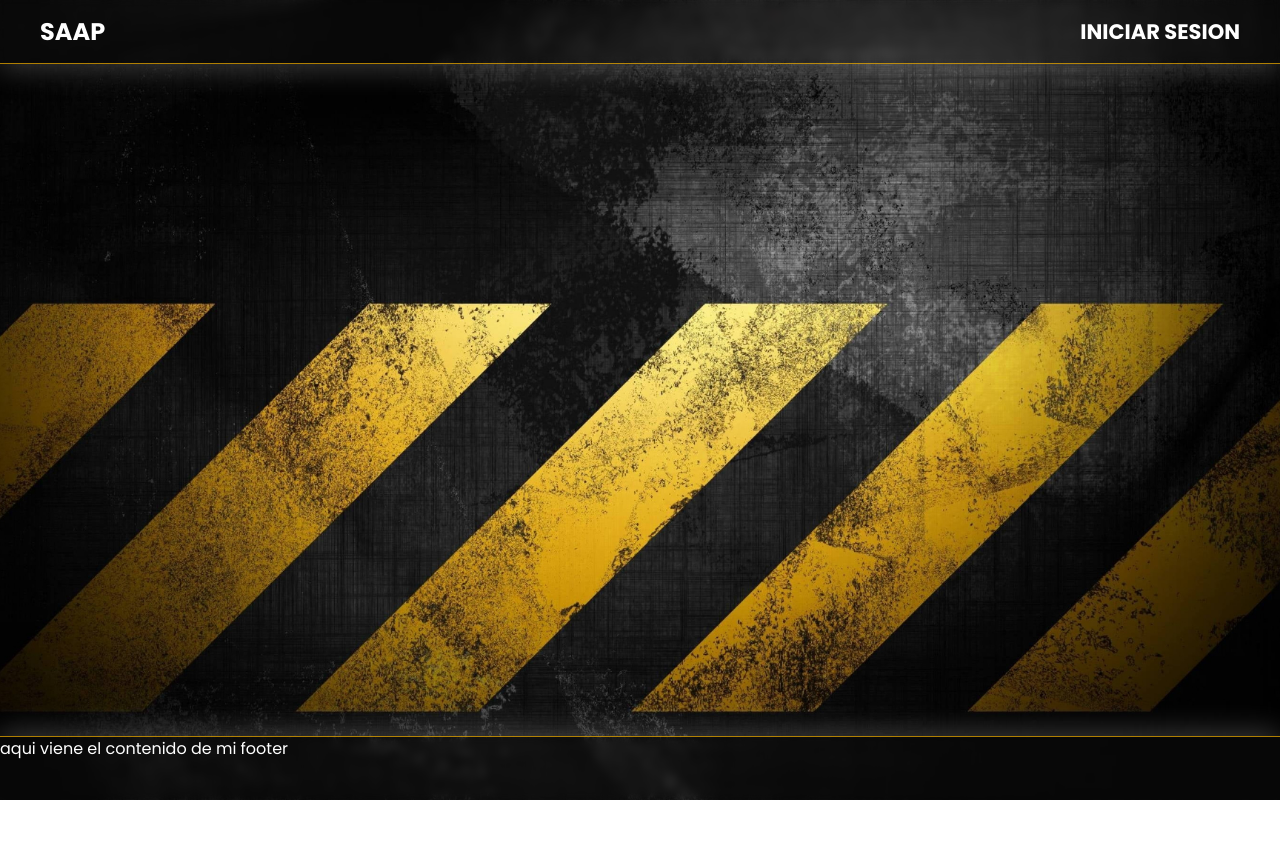
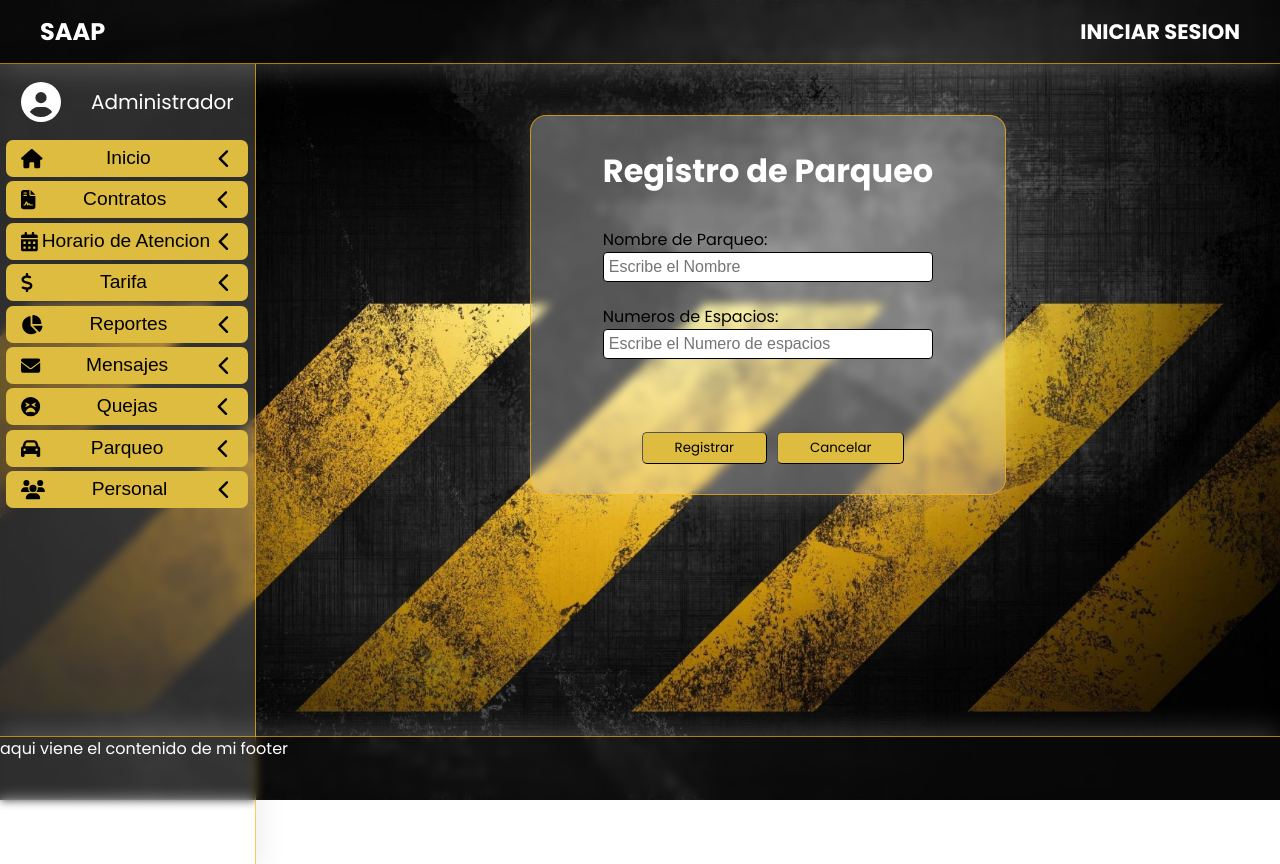
Before and after one commit to soft-e/saap, a React (Vite) app in the folder frontend/: page /parqueo in a window 1280 px wide. Before the commit the page ends 800 px from the top, so only its background shows below. Built offline with nearby package versions, Linux system fonts and the light colour scheme.

Commit message:
Registro de Parqueo Form

```diff
--- a/frontend/src/App.jsx
+++ b/frontend/src/App.jsx
@@ -5,6 +5,7 @@ import LoginPage from "./pages/LoginPage";
 import Footer from "./components/Footer";
 import AdminPage from "./pages/AdminPage";
 import PersonalPage from "./pages/PersonalPage";
+import Parqueo from "./pages/Parqueo";
 import './App.css'
 
 function App() {
@@ -18,10 +19,11 @@ function App() {
         <Route path="/login" element={<LoginPage/>} />
         <Route path="/admin" element={<AdminPage/>}/>
         <Route path="/personal" element={<PersonalPage/>}/>
+        <Route path="/parqueo" element={<Parqueo/>}/>
       </Routes>
       <Footer/>
     </div>
   );
-};
+}
 
 export default App;
--- /dev/null
+++ b/frontend/src/assets/css/Parqueo.css
@@ -0,0 +1,60 @@
+@import url('https://fonts.googleapis.com/css2?family=Poppins:wght@100;200;300;400;500;600;700;800;900&display=swap');
+@import url('https://fonts.googleapis.com/css2?family=Libre+Baskerville:wght@400;700&display=swap');
+
+#titulo{
+  text-align: center;
+  padding-top: 2%;
+
+}
+.formulario{
+  padding-top: 4%;
+  display: flex;
+  justify-content: center;
+}
+
+.formulario #input{
+  color: black;
+  display: flex;
+  flex-direction: column;
+  padding-bottom: 7%;
+}
+
+.formulario #login h1{
+  color: black;
+}
+#formulario{
+  padding: 3% 7%;
+  /* From https://css.glass */
+  background: rgba(255, 255, 255, 0.281);
+  border-radius: 16px;
+  box-shadow: 0 4px 30px rgba(255, 255, 255, 0.164);
+  backdrop-filter: blur(5px);
+  -webkit-backdrop-filter: blur(5px);
+  border: 1px solid rgba(251, 181, 0, 0.69);
+}
+#formulario h1{
+  padding-bottom: 10%;
+}
+.espacioBoton{
+  padding-top: 15%;
+  display: flex;
+  justify-content: center;
+}
+
+.botonInicioSesion{
+  display: flex;
+  justify-content: center;
+  padding: 5px 32px;
+  font-family: 'Poppins', sans-serif;
+  background-color:#debc40;
+  border-width: 1px;
+  margin-left: 10px;
+  border-radius: 5px;
+}
+.formulario #inputText{
+  border: 1px solid black;
+  border-radius: 4px;
+  padding: 5px 0px;
+  text-indent: 5px;
+  font-size:medium;
+}
--- /dev/null
+++ b/frontend/src/pages/Parqueo.jsx
@@ -0,0 +1,42 @@
+import "../assets/css/Parqueo.css";
+import {Formik} from "formik";
+import ButtonBoxAdmin from "../components/ButtonBoxAdmin";
+
+function Parqueo(){
+  return (
+    <>
+      <ButtonBoxAdmin/>
+      <div className="formulario" >
+      <form action="" id="formulario">
+        <h1>Registro de Parqueo</h1>
+        <div id="input">
+          <label htmlFor=""> Nombre de Parqueo:</label>
+          <input
+          type="text"
+          id="inputText"
+          placeholder="Escribe el Nombre"
+          />
+        </div>
+        <div id="input">
+          <label htmlFor=""> Numeros de Espacios:</label>
+          <input
+            type="text"
+            id="inputText"
+            placeholder="Escribe el Numero de espacios"
+          />
+        </div>
+        <div className="espacioBoton">
+          <button className="botonInicioSesion" type="submit">
+            Registrar
+          </button>
+          <button className="botonInicioSesion" type="submit">
+            Cancelar
+          </button>
+        </div>
+
+      </form>
+    </div>
+    </>
+  )
+}
+export default Parqueo;
```
Also changed, not shown: frontend/src/components/ButtonBoxAdmin.jsx (+4 -4 lines), frontend/src/assets/css/buttonBoxAdmin.css (line endings or trailing spaces), 1 other file (tests, documents, lock files or other folders).
